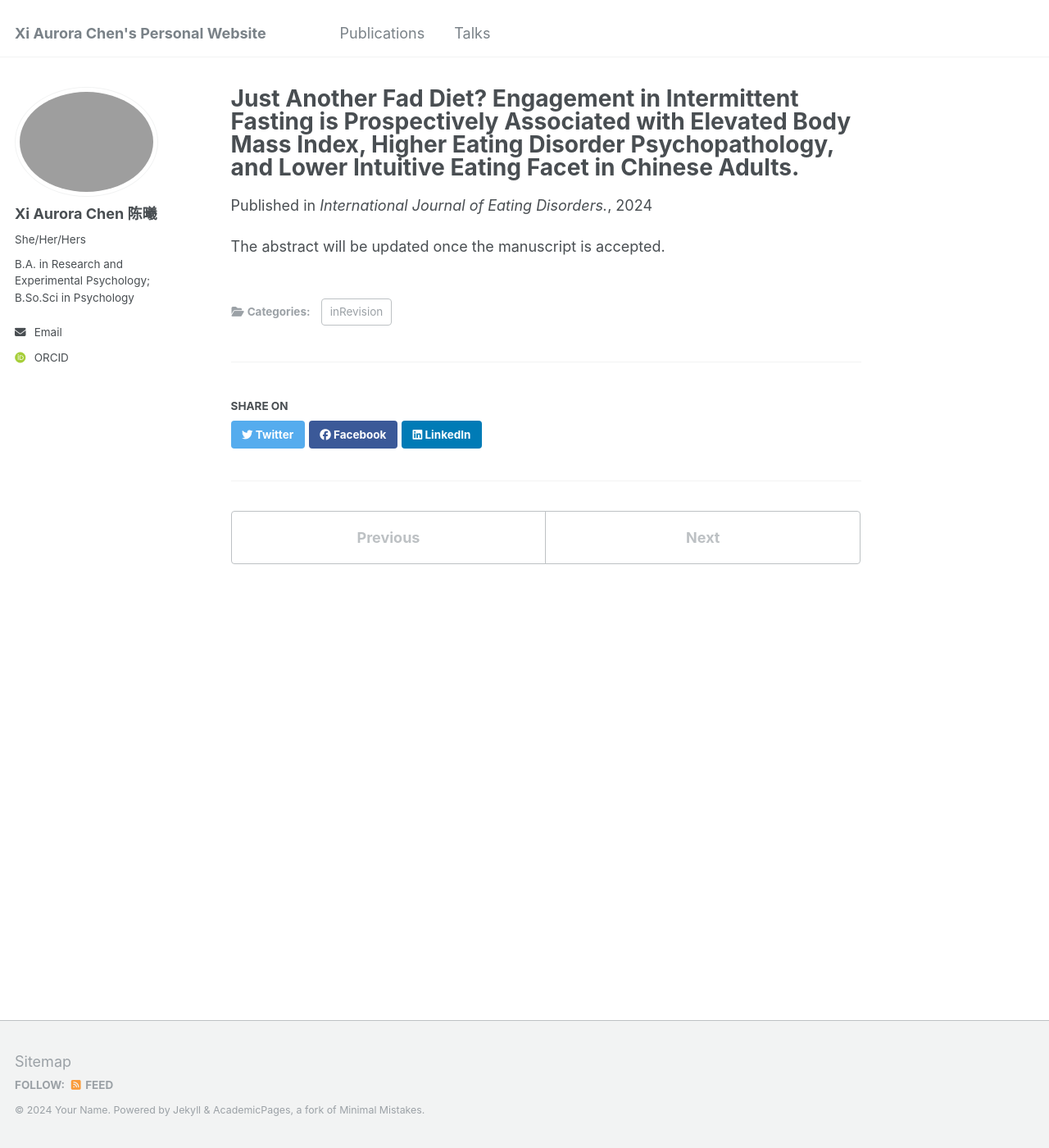
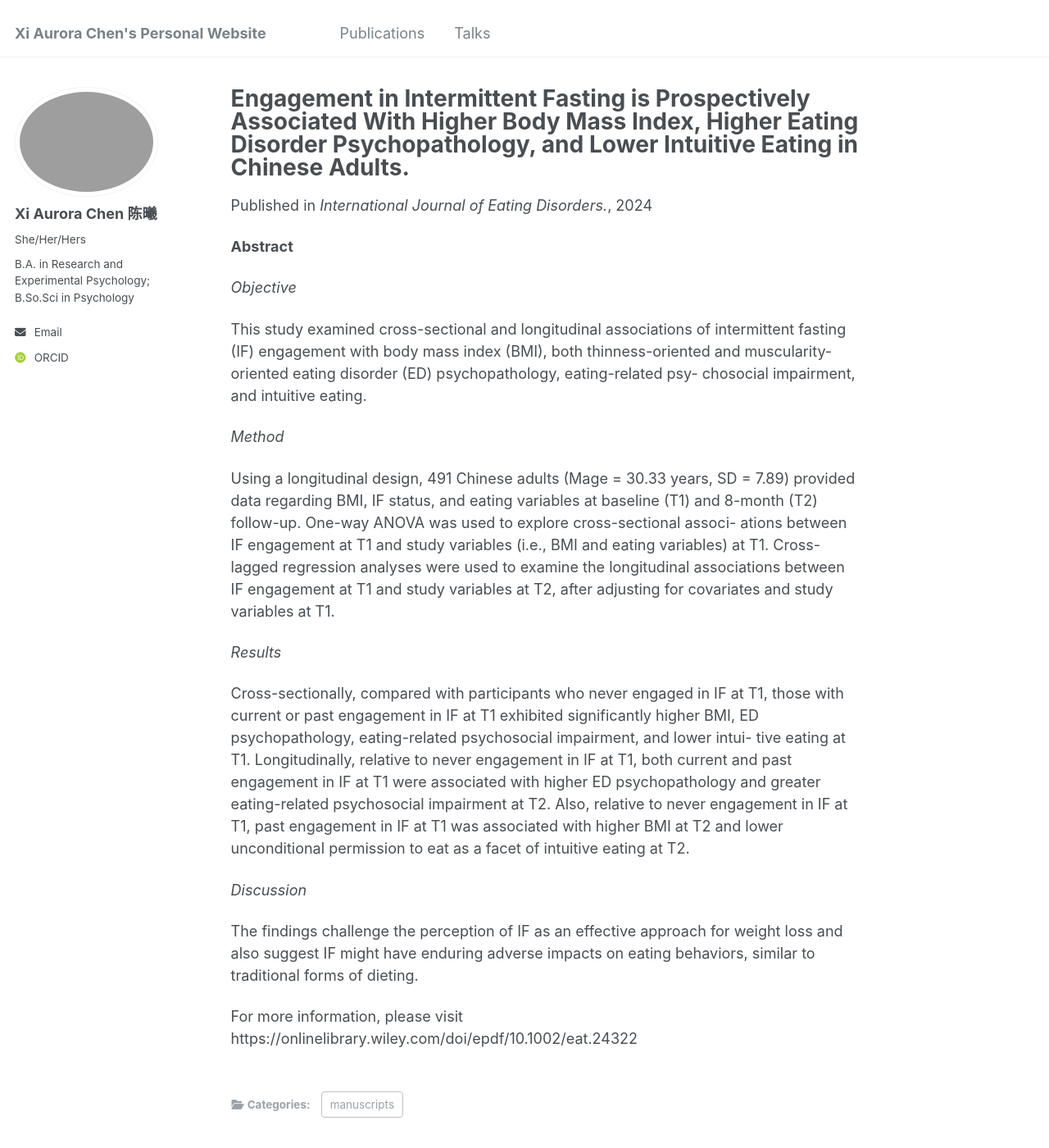
Before and after one commit to xixichen002/xixichen002.github.io, a Jekyll site: the page built from _publications/2024-Just.md, in a window 1280 px wide and 1400 px high. Shown: the whole window at 82% size. Built offline with Jekyll 4.4.1, drawn with Linux system fonts in a browser that asks for light colours; some web fonts are replaced.

Commit message:
Update 2024-Just.md

```diff
--- a/_publications/2024-Just.md
+++ b/_publications/2024-Just.md
@@ -1,9 +1,9 @@
 ---
-title: "Just Another Fad Diet? Engagement in Intermittent Fasting is Prospectively Associated with Elevated Body Mass Index, Higher Eating Disorder Psychopathology, and Lower Intuitive Eating Facet in Chinese Adults."
+title: "Engagement in Intermittent Fasting is Prospectively Associated With Higher Body Mass Index, Higher Eating Disorder Psychopathology, and Lower Intuitive Eating in Chinese Adults."
 collection: publications
-category: inRevision
+category: manuscripts
 permalink: /publication/2024-Just
-excerpt: 'He, J*., Chen, X*., Cui, T., Xiao, Y., Wang, Y., Yi, S., Ganson, K., & Nagata, J. (2024+)'
+excerpt: 'He, J*., Chen, X*., Cui, T., Xiao, Y., Wang, Y., Yi, S., Ganson, K., & Nagata, J. (2024)'
 date: 2024-12-31
 venue: 'International Journal of Eating Disorders.'
 slidesurl: #'http://academicpages.github.io/files/slides3.pdf'
@@ -11,4 +11,22 @@ paperurl: #'http://academicpages.github.io/files/paper3.pdf'
 citation: #'Your Name, You. (2015). &quot;Paper Title Number 3.&quot; <i>Journal 1</i>. 1(3).'
 ---
 
-The abstract will be updated once the manuscript is accepted.
+**Abstract**
+
+*Objective*
+
+This study examined cross-sectional and longitudinal associations of intermittent fasting (IF) engagement with body mass index (BMI), both thinness-oriented and muscularity-oriented eating disorder (ED) psychopathology, eating-related psy- chosocial impairment, and intuitive eating.
+
+*Method*
+
+Using a longitudinal design, 491 Chinese adults (Mage = 30.33 years, SD = 7.89) provided data regarding BMI, IF status, and eating variables at baseline (T1) and 8-month (T2) follow-up. One-way ANOVA was used to explore cross-sectional associ- ations between IF engagement at T1 and study variables (i.e., BMI and eating variables) at T1. Cross-lagged regression analyses were used to examine the longitudinal associations between IF engagement at T1 and study variables at T2, after adjusting for covariates and study variables at T1.
+
+*Results*
+
+Cross-sectionally, compared with participants who never engaged in IF at T1, those with current or past engagement in IF at T1 exhibited significantly higher BMI, ED psychopathology, eating-related psychosocial impairment, and lower intui- tive eating at T1. Longitudinally, relative to never engagement in IF at T1, both current and past engagement in IF at T1 were associated with higher ED psychopathology and greater eating-related psychosocial impairment at T2. Also, relative to never engagement in IF at T1, past engagement in IF at T1 was associated with higher BMI at T2 and lower unconditional permission to eat as a facet of intuitive eating at T2.
+
+*Discussion*
+
+The findings challenge the perception of IF as an effective approach for weight loss and also suggest IF might have enduring adverse impacts on eating behaviors, similar to traditional forms of dieting.
+
+For more information, please visit https://onlinelibrary.wiley.com/doi/epdf/10.1002/eat.24322
```
